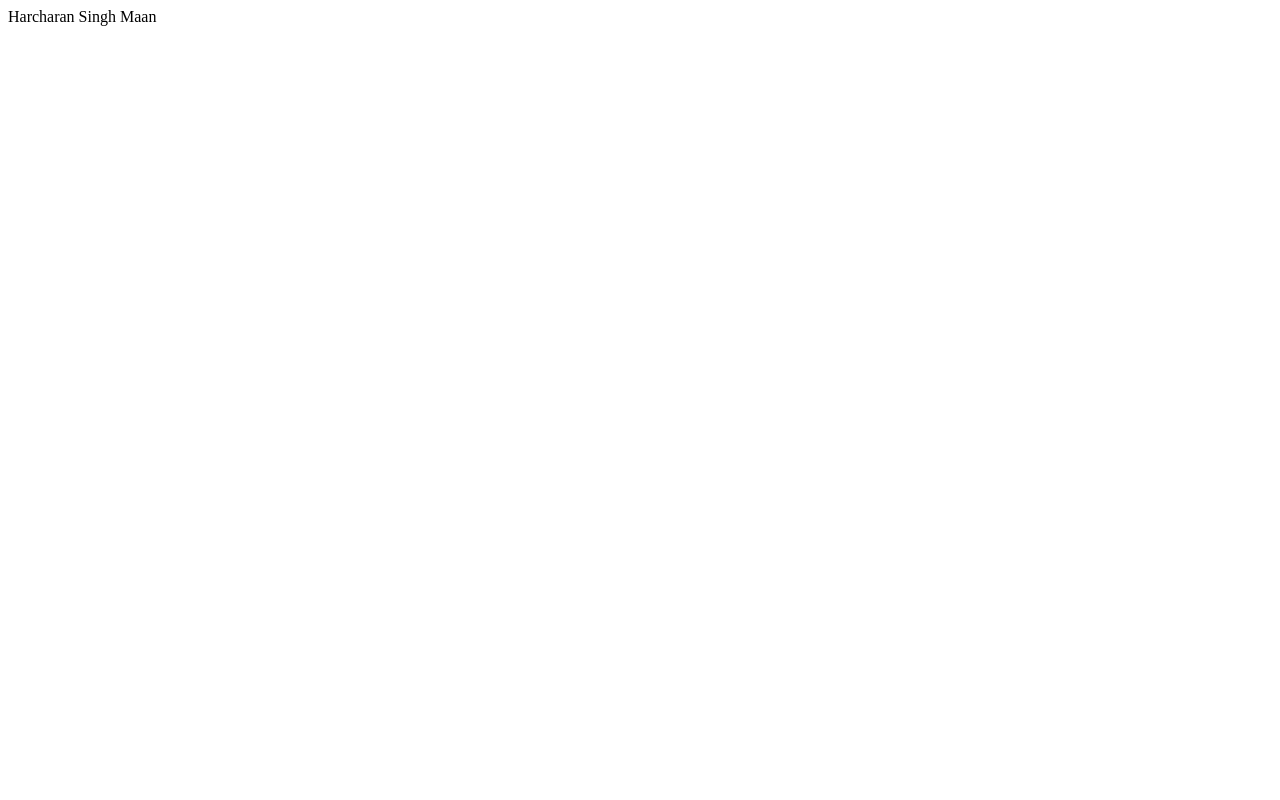
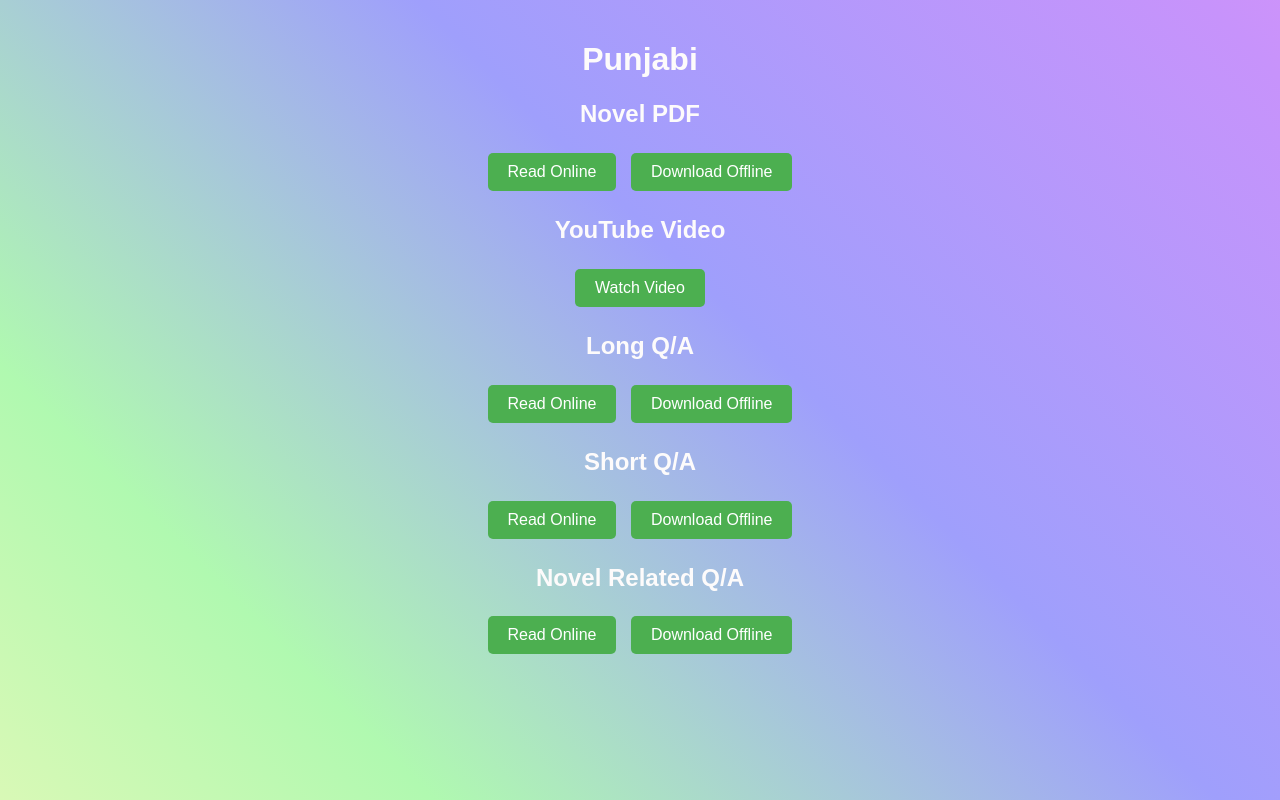
Before and after one commit to harcharan-m/my-project, a plain HTML site: page index.html in a window 1280 px wide. Drawn offline with Linux system fonts and the light colour scheme.

Commit message:
Add files via upload

```diff
--- /dev/null
+++ b/Punjabi.js
@@ -0,0 +1,39 @@
+// PDF path and video link functions
+function openOnlinePDF() {
+    window.open('https://drive.google.com/file/d/1A4MU6ZgWenD_fCtpJFL6XINC_oAJTAWV/view', '_blank');
+  }
+
+  function downloadPDF() {
+    window.open('PunjabiNovel.pdf','_blank');
+  }
+
+  function watchVideo() {
+    window.open('https://youtu.be/2NBTPoNV4sY?si=gWD8mKiz7NnsDPvK', '_blank');
+  }
+
+  // Long Q/A functions
+  function openLongQAOnline() {
+    window.open('https://drive.google.com/file/d/1phs7qRH7NTvh5fLsJ9lHnMBZ1WoMJ9Xn/view', '_blank');
+  }
+
+  function downloadLongQA() {
+    window.open('LongQA.pdf');
+  }
+
+  // Short Q/A functions
+  function openShortQAOnline() {
+    window.open('https://drive.google.com/file/d/15Yp874rPsVAnA-2A0AcggdFCEuUDf8Sb/view', '_blank');
+  }
+
+  function downloadShortQA() {
+    window.open('ShortQA.pdf');
+  }
+
+  // Novel Related Q/A functions
+  function openNovelQAOnline() {
+    window.open('https://drive.google.com/file/d/1vJPLFu6smiltKpJxACjD7YkbirvYPBgC/view', '_blank');
+  }
+
+  function downloadNovelQA() {
+    window.open("NovelrelatedQA.pdf");
+  }
--- a/index.html
+++ b/index.html
@@ -1,11 +1,49 @@
 <!DOCTYPE html>
 <html lang="en">
+
 <head>
     <meta charset="UTF-8">
     <meta name="viewport" content="width=device-width, initial-scale=1.0">
-    <title>Document</title>
+    <title>BCA</title>
+    <link rel="stylesheet" href="style.css">
 </head>
+
 <body>
-    Harcharan Singh Maan
+
+  <div class="container">
+    <h1>Punjabi</h1>
+
+    <section>
+      <h2>Novel PDF</h2>
+      <button onclick="openOnlinePDF()">Read Online</button>
+      <button onclick="downloadPDF()">Download Offline</button>
+    </section>
+
+    <section>
+      <h2>YouTube Video</h2>
+      <button onclick="watchVideo()">Watch Video</button>
+    </section>
+
+    <section>
+      <h2>Long Q/A</h2>
+      <button onclick="openLongQAOnline()">Read Online</button>
+      <button onclick="downloadLongQA()">Download Offline</button>
+    </section>
+
+    <section>
+      <h2>Short Q/A</h2>
+      <button onclick="openShortQAOnline()">Read Online</button>
+      <button onclick="downloadShortQA()">Download Offline</button>
+    </section>
+
+    <section>
+      <h2>Novel Related Q/A</h2>
+      <button onclick="openNovelQAOnline()">Read Online</button>
+      <button onclick="downloadNovelQA()">Download Offline</button>
+    </section>
+
+  </div>
+  <script src="Punjabi.js"></script>
 </body>
+
 </html>
--- /dev/null
+++ b/style.css
@@ -0,0 +1,48 @@
+body {
+    font-family: Arial, sans-serif;
+    margin: 0;
+    padding: 0;
+    display: flex;
+    justify-content: center;
+    align-items: center;
+    height: 100%;
+    background: linear-gradient(45deg, #f49d9d, #fdd5ad, #f9f9bb, #b0f9b0, #9f9ffc, #c793fb, #f994f6, #78dbf9, #f999f6, #8d79fd, #f78a8a);
+    background-size: 400% 400%;
+}
+
+.container {
+    text-align: center;
+    color: rgb(253, 251, 251);
+    padding: 20px;}
+
+section {
+    margin-top: 20px; /* Reduced margin for sections */
+}
+
+button {
+    padding: 10px 20px; /* Adjusted padding for medium size */
+    margin: 5px; /* Reduced margin for less space between buttons */
+    font-size: 16px; /* Adjusted font size for better mobile experience */
+    background-color: #4CAF50;
+    color: white;
+    border: none;
+    border-radius: 5px;
+    cursor: pointer;
+}
+
+button:hover {
+    background-color: #45a049;
+}
+
+/* Responsive adjustments */
+@media (max-width: 600px) {
+    button {
+        width: calc(100% - 10px); /* Full width minus margin */
+        font-size: 18px; /* Slightly larger font size on mobile */
+        padding: 12px; /* Adjusted padding for better touch targets */
+    }
+
+    section {
+        margin-top: 15px; /* Further reduced space on mobile */
+    }
+}
```
